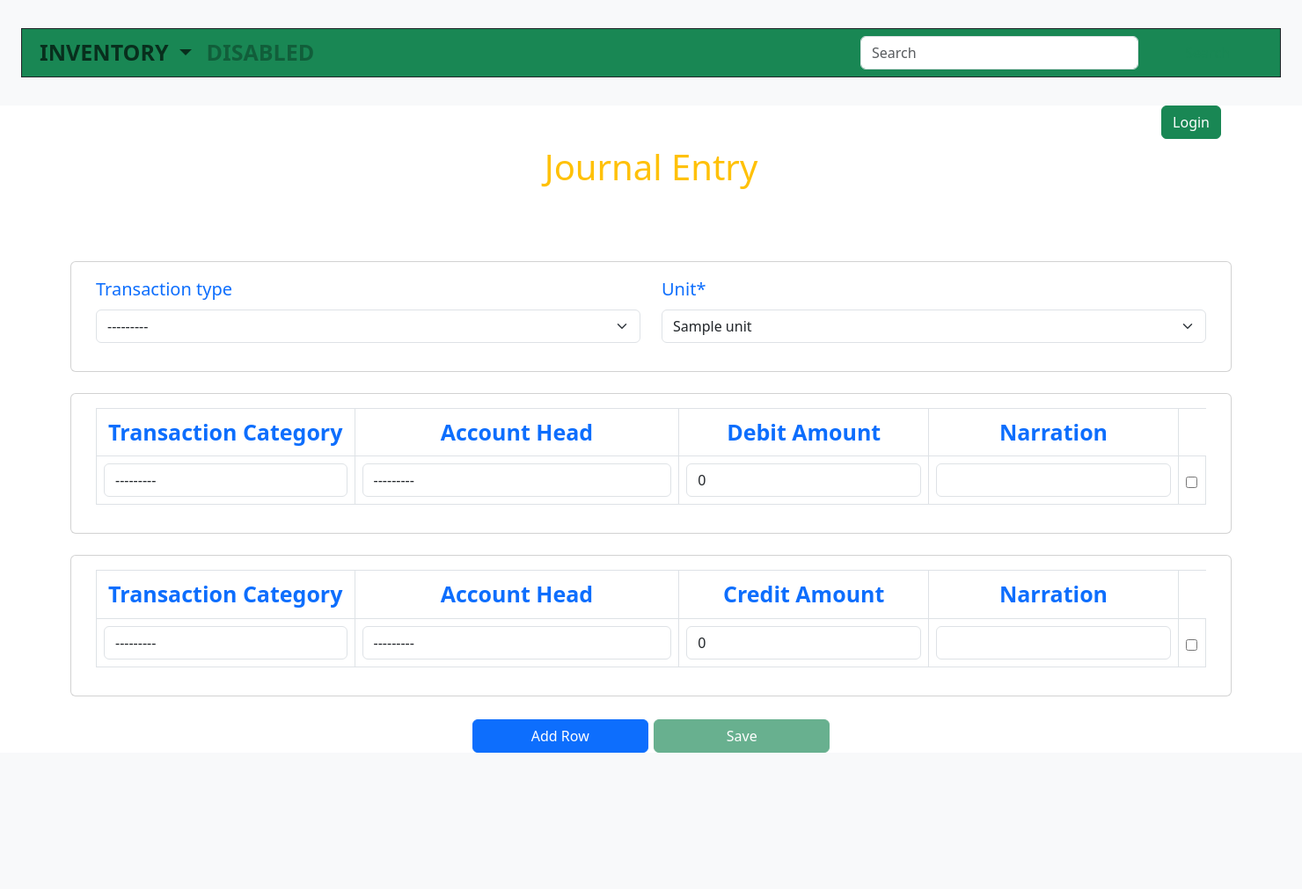
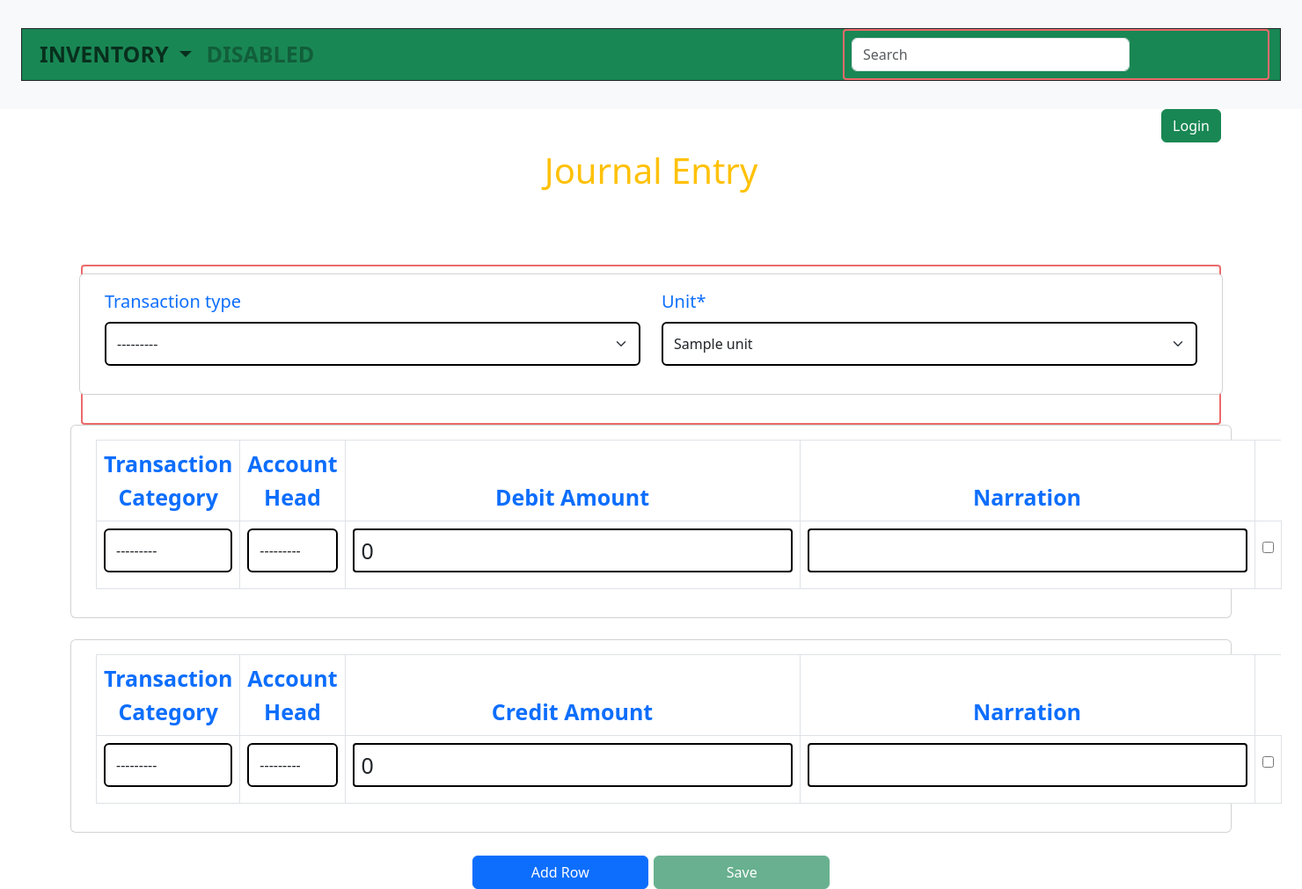
Before and after one commit to kdev257/test, a Django app: page /acc/journal_entry/ in a window 1480 px wide. Shown: the whole page at 88% size. Before the commit the page ends 856 px from the top, so only its background shows below. Run offline with Django 4.2, Linux system fonts and the light colour scheme; tables that the repository leaves empty hold one stand-in row (values such as "Sample post"); some libraries are stand-ins or nearby versions.

Commit message:
Refactor CSS styles for form elements and update DEBUG setting in settings.py

```diff
--- a/inventory/static/inventory/css/index.css
+++ b/inventory/static/inventory/css/index.css
@@ -1,26 +1,26 @@
 @import url('https://fonts.googleapis.com/css2?family=Roboto:wght@400;700&display=swap');
 
-/* form{ */
-    /* border: 2px solid #eb6b6b; Black border */
-    /* padding: 8px; */
-    /* border-radius: 4px; Optional: Rounded corners */
-    /* font-size: 16px; Match the font size with the form */
-/* } */
-/* input[type="number"], input[type="text"],input[type="date"], select, textarea { */
-    /* width: 500px; */
-    /* padding: 8px; Add some padding for better appearance */
-    /* border: 2px solid #000 !important; Ensure the border is applied */
-    /* border-radius: 4px; Optional: Rounded corners */
-    /* font-size: 25px; Match the font size with the Django form */
-    /* height: 50px; Match the height with the Django form */
-    /* margin-bottom: 10px; Space between inputs */
-    /* box-sizing: border-box; Ensure padding doesn't affect width/height */
-/* } */
+ form{
+      border: 2px solid #eb6b6b;
+     padding: 8px;
+     border-radius: 4px;
+     font-size: 16px;
+ }
+ input[type="number"], input[type="text"],input[type="date"], select, textarea {
+     width: 500px;
+     padding: 8px;
+     border: 2px solid #000 !important;
+     border-radius: 4px;
+     font-size: 25px;
+     height: 50px;
+     margin-bottom: 10px;
+     box-sizing: border-box;
+ }
 body{
     font-family: 'Roboto', sans-serif;
     font-size :25px !important;
     font-weight:normal !important;
-    /* background-color:rebeccapurple; */
+    background-color:rebeccapurple;
     color: aqua;
     display: flex;
     flex-direction: column;
--- a/inventory/views.py
+++ b/inventory/views.py
@@ -1,8 +1,7 @@
 from django.shortcuts import render,get_object_or_404,redirect
-from masters.models import Landed_Cost_Rule,Unit,Account_Chart,Account_Sub_Category,Account_Category,Account_Sub_Class,Account_Class,TDS,Lower_TDS,Supplier,User,User_Roles,DOA,Transaction_Type,State_Tax_on_Sale_Of_Goods,State_Excise_taxes_On_Goods,Supplier_Service,Custom_Duty,Gst_On_Goods,Service,Currency
-from .models import Purchase_Order,Material_Receipt_Note,Quality_Check,Gate_Entry,Vehicle_Unloading_Report,Freight_Purchase_Order,Vehicle_Unload_Items,Mrn_Items,Receipt_Not_Vouchered
+from masters.models import Account_Chart,User,User_Roles,DOA,Transaction_Type,State_Excise_taxes_On_Goods,Service,Currency
+from .models import Purchase_Order,Material_Receipt_Note,Quality_Check,Gate_Entry,Vehicle_Unloading_Report,Freight_Purchase_Order,Mrn_Items,Receipt_Not_Vouchered
 from accounts.models import Inv_Transaction
-from inventory.models import Tax_Table
 from django.contrib import messages
 from .forms import *
 from django.db import transaction as db_transaction
@@ -21,6 +20,7 @@
 # Create your views here.
 def index(request):
     return render(request,'inventory/index.html')
+
 @login_required
 def add_supplier(request):
     unit = request.user.user_roles.unit
--- a/testinv/settings.py
+++ b/testinv/settings.py
@@ -26,7 +26,7 @@
 SECRET_KEY = 'django-insecure-i*n@m9yq$3^^kjsul1==$$bh6t93o7^f$n2#+*y!^)s&1$adll'
 
 # SECURITY WARNING: don't run with debug turned on in production!
-DEBUG = False
+DEBUG = True
 
 ALLOWED_HOSTS = []
 
```
